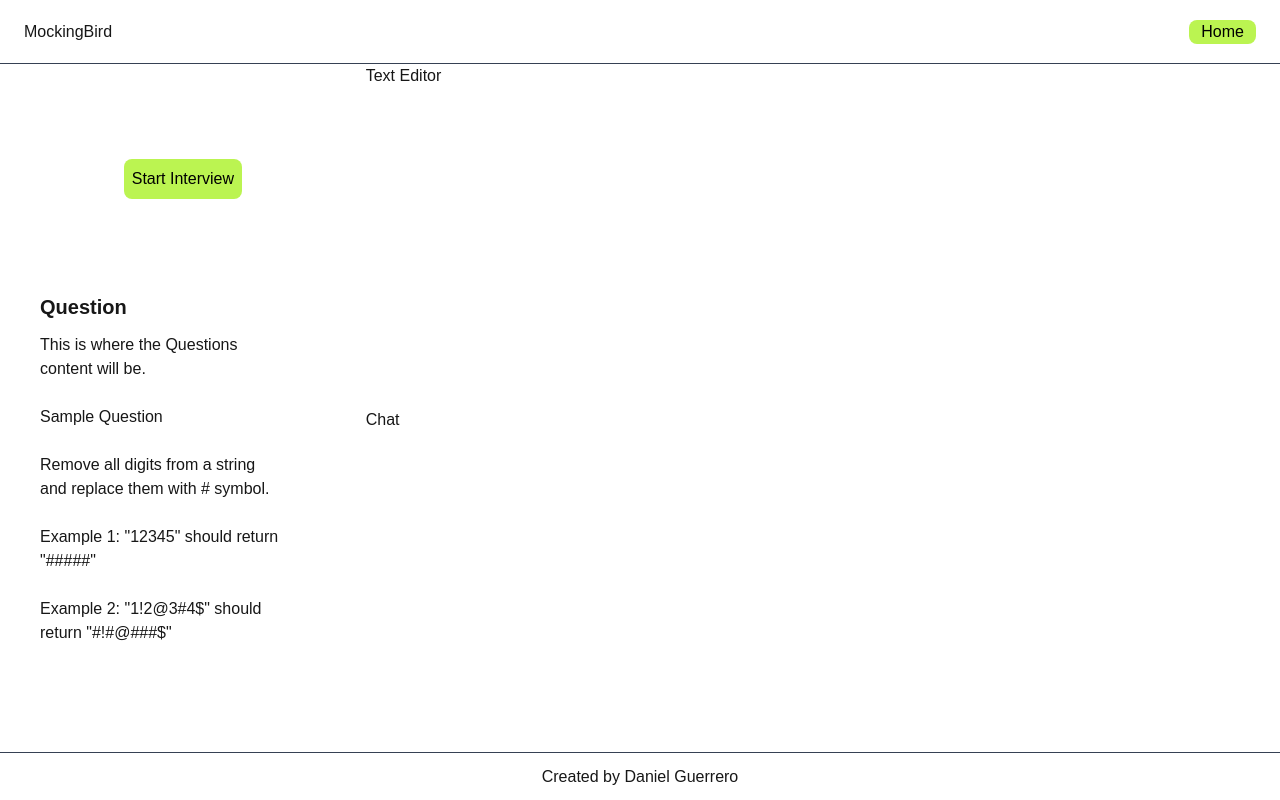
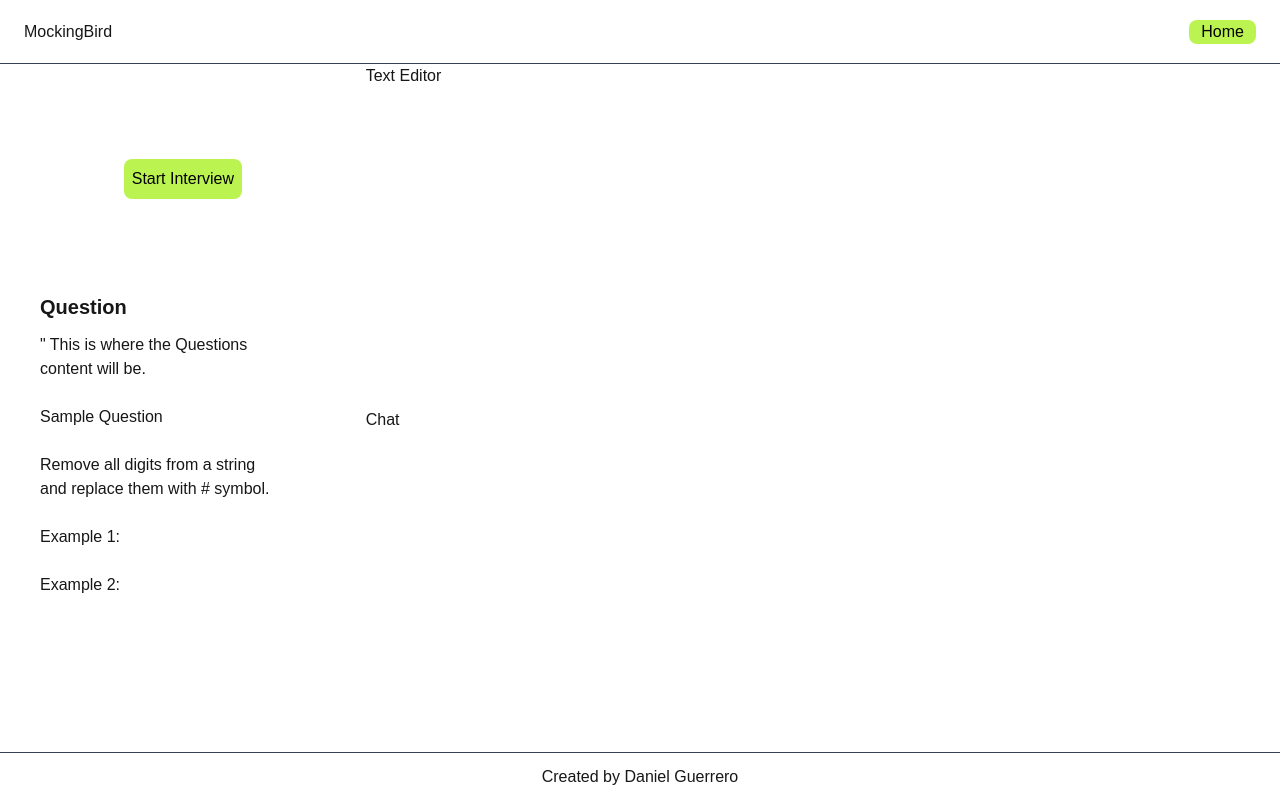
Before and after one commit to danxguerrero/MockingBird, a Next.js app in the folder mockingbird/: page /interview in a window 1280 px wide. Built offline with nearby package versions, Linux system fonts and the light colour scheme.

Commit message:
Removed Example text in Question to resolve compile errors

```diff
--- a/mockingbird/src/app/interview/components/Question.tsx
+++ b/mockingbird/src/app/interview/components/Question.tsx
@@ -3,16 +3,16 @@ export const Question = () => {
         <div className="flex flex-col gap-3 mx-10 max-w-60">
             <h2 className="text-xl font-semibold">Question</h2>
             <div className="break-words whitespace-normal">
-                This is where the Questions content will be.
+"                This is where the Questions content will be.
                 <br/><br/>
                 Sample Question
                 <br/><br/>
                 Remove all digits from a string and replace them with # symbol.
                 <br/><br/>
-                Example 1: "12345" should return "#####"
+                Example 1:
                 <br/>
                 <br/>
-                Example 2: "1!2@3#4$" should return "#!#@###$"
+                Example 2:
             </div>
         </div>
     )
```
